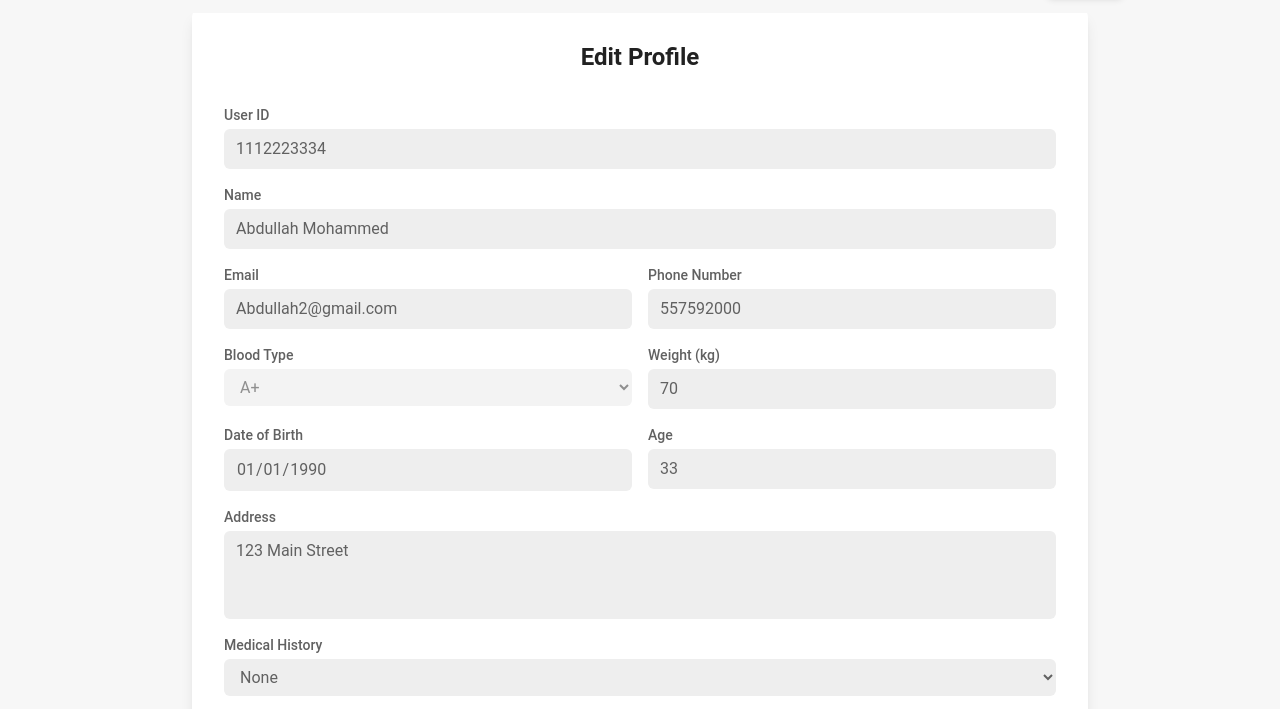
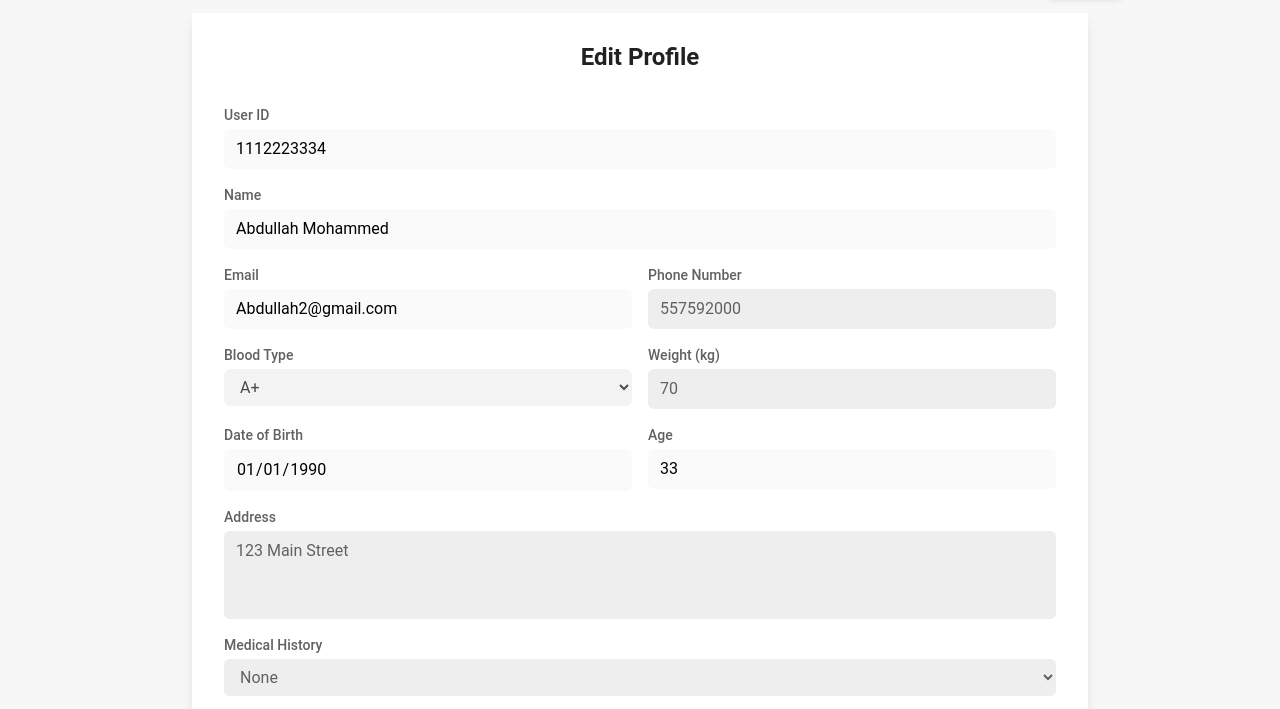
Before and after one commit to NawafSD/BloodDonationSystem, an Astro site: page /EditProfileUserPage in a window 1280 px wide. Shown: the part 55-764 px from the top of the page. Built offline with nearby package versions, Linux system fonts and the light colour scheme; Astro itself is replaced by a stand-in of ours.

Commit message:
Edit some styles in the edit profile user page

```diff
--- a/src/components/EditProfileUser.tsx
+++ b/src/components/EditProfileUser.tsx
@@ -51,7 +51,7 @@ export default function EditProfileUser() {
             <div>
                 <label className="block text-sm font-medium text-gray-700" htmlFor="user-id">User ID</label>
                 <input
-                className="mt-1 block w-full px-3 py-2 bg-gray-200 text-gray-700 rounded-md"
+                className="mt-1 block w-full px-3 py-2 rounded-md"
                 id="user-id"
                 type="text"
                 value={userProfile.userId}
@@ -62,7 +62,7 @@ export default function EditProfileUser() {
             <div>
               <label className="block text-sm font-medium text-gray-700" htmlFor="name">Name</label>
               <input
-                className="mt-1 block w-full px-3 py-2 bg-gray-200 text-gray-700 rounded-md"
+                className="mt-1 block w-full px-3 py-2 rounded-md"
                 id="name"
                 type="text"
                 value={userProfile.name}
@@ -75,7 +75,7 @@ export default function EditProfileUser() {
               <div className="flex-1">
                 <label className="block text-sm font-medium text-gray-700" htmlFor="email">Email</label>
                 <input
-                  className="mt-1 block w-full px-3 py-2 bg-gray-200 text-gray-700 rounded-md"
+                  className="mt-1 block w-full px-3 py-2 rounded-md"
                   id="email"
                   type="email"
                   value={userProfile.email}
@@ -100,7 +100,7 @@ export default function EditProfileUser() {
                 <label className="block text-sm font-medium text-gray-700" htmlFor="blood-type">Blood Type</label>
                 <select
                   id="blood-type"
-                  className="mt-1 block w-full px-3 py-2 bg-gray-200 text-gray-700 rounded-md"
+                  className="mt-1 block w-full px-3 py-2 rounded-md"
                   value={userProfile.bloodType}
                   disabled
                 >
@@ -128,7 +128,7 @@ export default function EditProfileUser() {
               <div className="flex-1">
                 <label className="block text-sm font-medium text-gray-700" htmlFor="date-of-birth">Date of Birth</label>
                 <input
-                  className="mt-1 block w-full px-3 py-2 bg-gray-200 text-gray-700 rounded-md"
+                  className="mt-1 block w-full px-3 py-2 rounded-md"
                   id="date-of-birth"
                   type="date"
                   value={userProfile.dateOfBirth}
@@ -138,7 +138,7 @@ export default function EditProfileUser() {
               <div className="flex-1">
                 <label className="block text-sm font-medium text-gray-700" htmlFor="age">Age</label>
                 <input
-                  className="mt-1 block w-full px-3 py-2 bg-gray-200 text-gray-700 rounded-md"
+                  className="mt-1 block w-full px-3 py-2 rounded-md"
                   id="age"
                   type="text"
                   value={userProfile.age}
```
